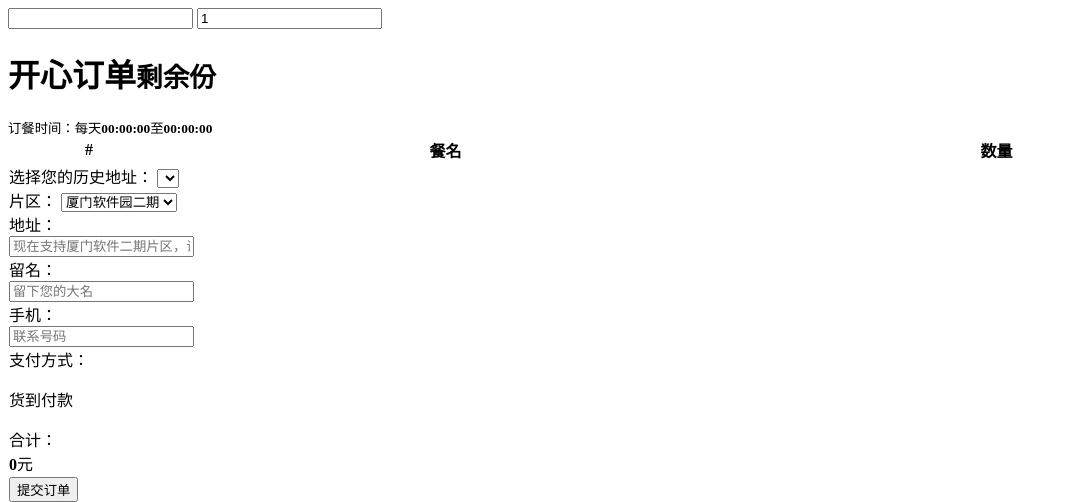
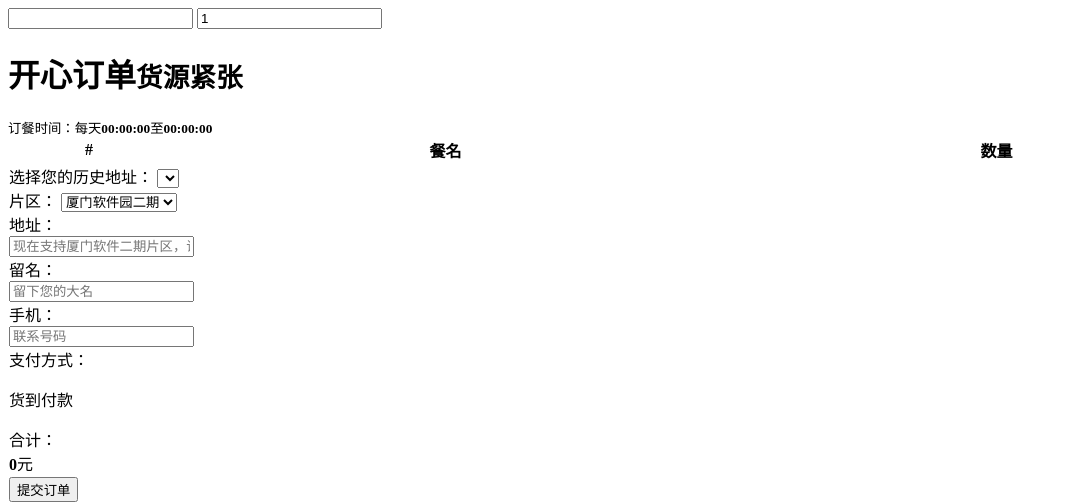
Before and after one commit to hungjie/wx_web, a PHP site: page /all_meals.php in a window 1280 px wide. Shown: the top 502 px of the page, without its empty margins (0-1068 px from the left). Run offline with PHP 8.4, Linux system fonts and the light colour scheme; data that the repository does not hold is empty.

Commit message:
left <=10 waring in order view

```diff
--- a/app/frontend/view/all_meals.php
+++ b/app/frontend/view/all_meals.php
@@ -32,7 +32,7 @@ foreach ($data['addrs'] as $addr) {
 
 $html_left = '';
 if($order_count <= 10){
-    $html_left = "<small>剩余<span class='label label-primary'><?php echo $order_count;?></span>份</small>";
+    $html_left = "<small><span class='label label-primary'>货源紧张</span></small>";
 }
 ?>
 
```
